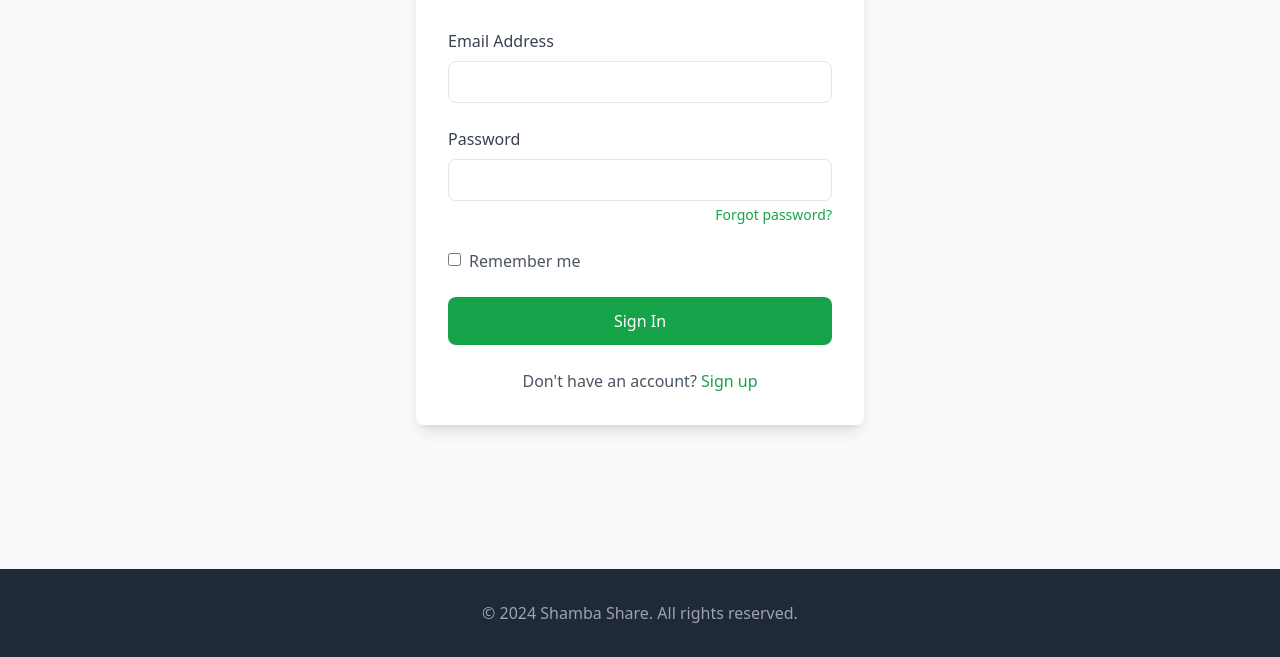
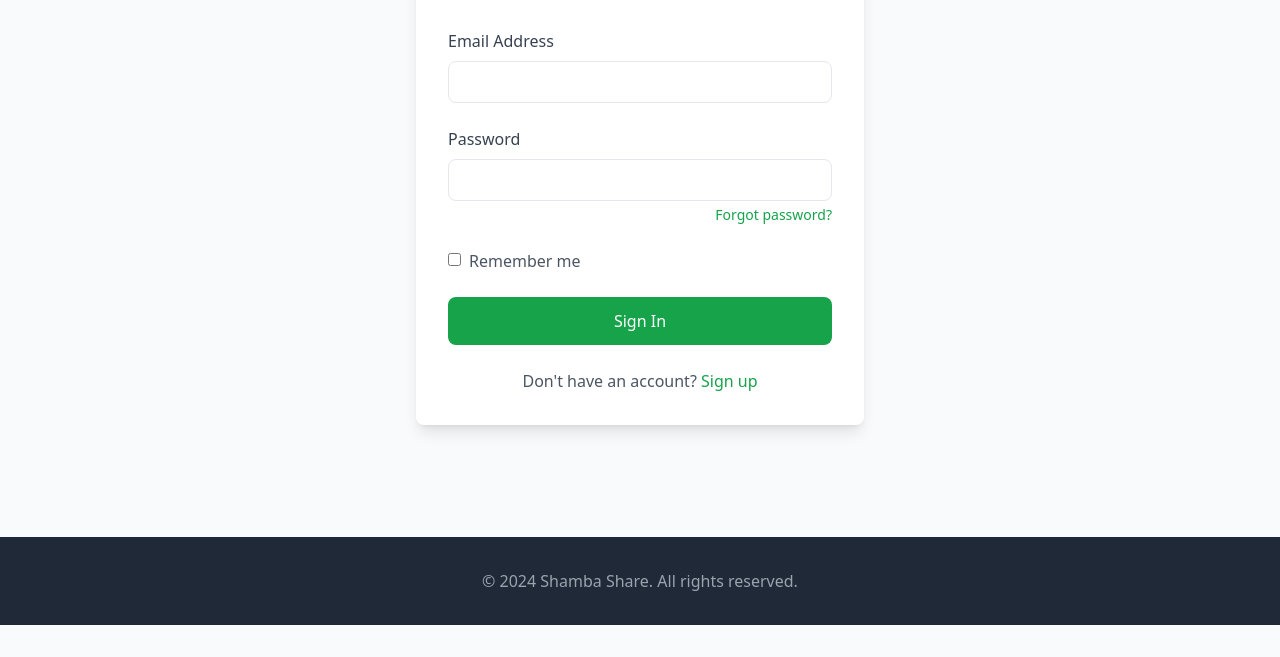
Before and after one commit to denilany/Shamba-share, a plain HTML site: page login.html in a window 1280 px wide. Shown: the part 231-888 px from the top of the page. After the commit the page ends 856 px from the top, so only its background shows below. Drawn offline with nearby package versions, Linux system fonts and the light colour scheme.

Commit message:
Fix footer positioning to always stick to the bottom of the page

```diff
--- a/login.html
+++ b/login.html
@@ -1,4 +1,6 @@
-<html><head><base href="." />
+<html>
+<head>
+  <base href="." />
   <script src="https://cdn.tailwindcss.com"></script>
   <script src="https://cdnjs.cloudflare.com/ajax/libs/jquery/3.6.0/jquery.min.js"></script>
   <title>Login - Shamba Share</title>
@@ -16,7 +18,7 @@
     }
   </style>
 </head>
-<body class="bg-gray-50">
+<body class="bg-gray-50 min-h-screen flex flex-col">
 
   <!-- Navigation -->
   <nav class="bg-green-600 text-white shadow-lg">
@@ -31,7 +33,7 @@
     </div>
   </nav>
 
-<div class="container mx-auto px-4 py-16">
+  <div class="container mx-auto px-4 py-16 flex-grow">
     <div class="max-w-md mx-auto">
       <div class="bg-white rounded-lg shadow-lg p-8">
         <div class="text-center mb-8">
@@ -69,7 +71,7 @@
   </div>
 
   <!-- Footer -->
-<footer class="bg-gray-800 text-white py-8 mt-20">
+  <footer class="bg-gray-800 text-white py-8 mt-12">
     <div class="container mx-auto px-6">
       <div class="text-center">
         <p class="text-gray-400">&copy; 2024 Shamba Share. All rights reserved.</p>
@@ -111,4 +113,5 @@ document.addEventListener('DOMContentLoaded', function() {
     });
   </script>
 
-</body></html>
+</body>
+</html>
```
Lines whose indentation alone changed are shown as unchanged.
